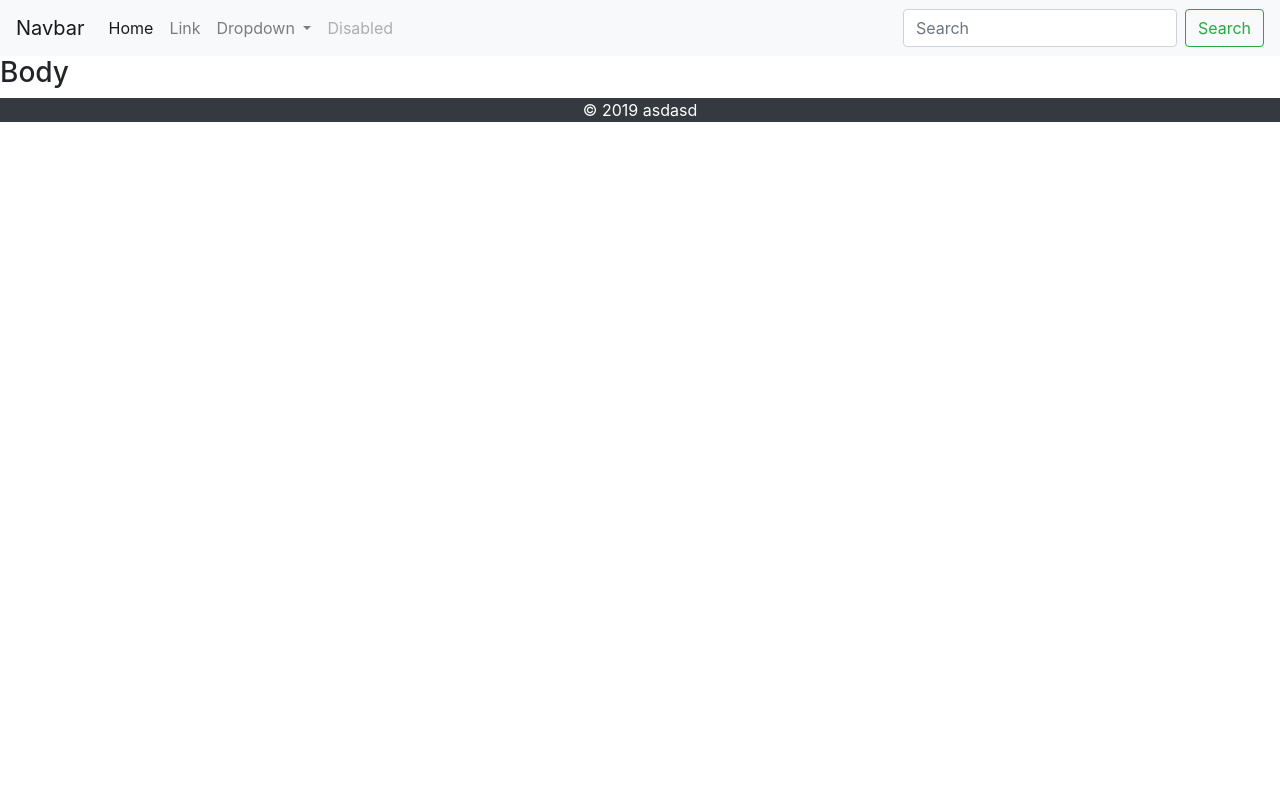
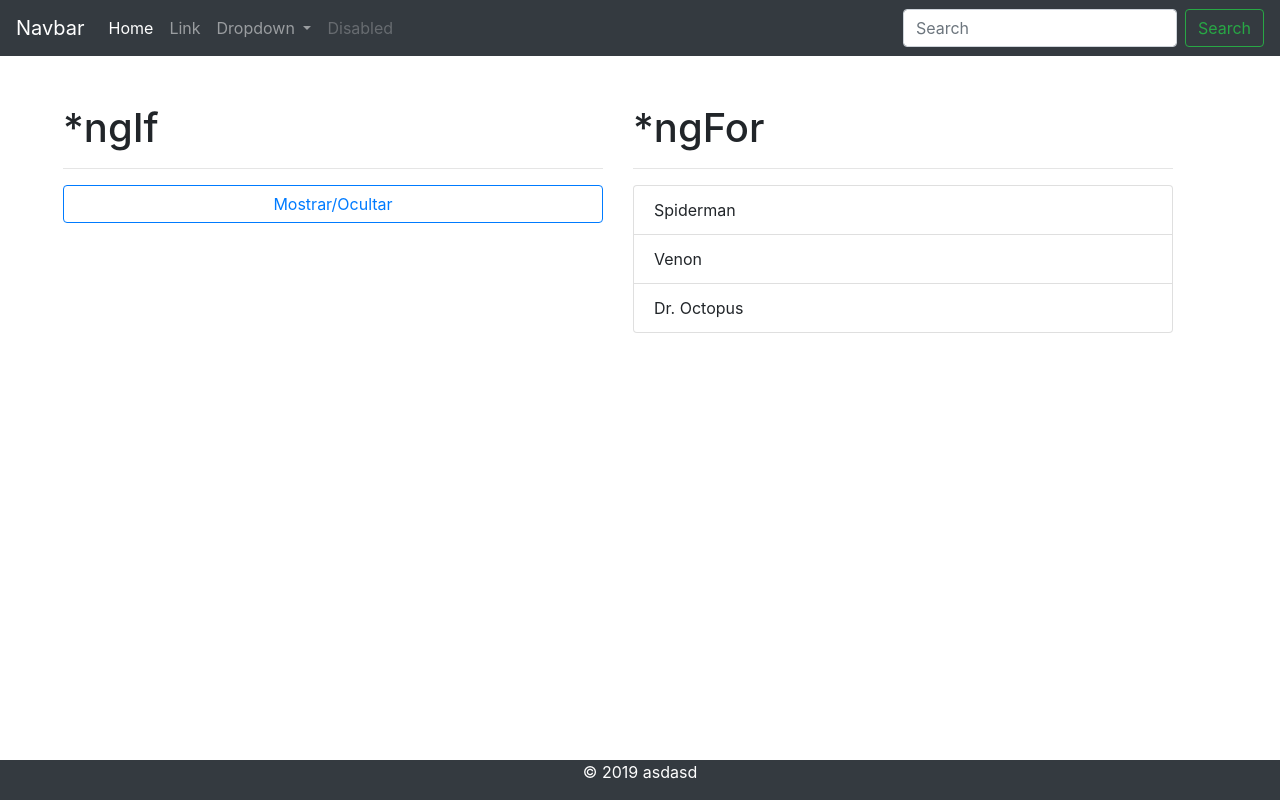
Before and after one commit to andreslond/EjemplosAngular, an Angular app: page / in a window 1280 px wide. Built offline with nearby package versions, Linux system fonts and the light colour scheme.

Commit message:
Se agrega estilos y listas

```diff
--- a/src/app/app.component.html
+++ b/src/app/app.component.html
@@ -1,5 +1,8 @@
 <app-header></app-header>
 
-<app-body calss="container"></app-body>
+<div class="container m-5">
+    <app-body></app-body>
+</div>
+
 
 <app-footer></app-footer>
--- a/src/app/components/body/body.component.html
+++ b/src/app/components/body/body.component.html
@@ -1 +1,25 @@
-<h3>Body</h3>
+<div class="row">
+    <div class="col">
+        <h1>*ngIf</h1>
+        <hr>
+
+        <div *ngIf="mostrar" class="card text-white bg-primary mb-3" style="width: 100%;">
+            <div class="card-body">
+                <h5 class="card-title">{{frase.autor}}</h5>
+                <p class="card-text">{{frase.mensaje}}</p>
+            </div>
+        </div>
+        <button (click)="mostrar = !mostrar" class="btn btn btn-outline-primary btn-block">
+            Mostrar/Ocultar
+        </button>
+    </div>
+
+    <div class="col">
+        <h1>*ngFor</h1>
+        <hr>
+        <ul class="list-group">
+            <li *ngFor="let item of personales" class="list-group-item">{{item}}</li>
+
+        </ul>
+    </div>
+</div>
--- a/src/app/components/body/body.component.ts
+++ b/src/app/components/body/body.component.ts
@@ -7,4 +7,12 @@ import { Component } from "@angular/core";
 
 export class BodyComponent {
 
+    mostrar = false;
+    frase: any = {
+        mensaje: 'Un gran poder requiere una gran responsabilidad',
+        autor: 'Ben Parker'
+    };
+
+    personales: string[] = ['Spiderman', 'Venon', 'Dr. Octopus'];
+
 }
--- a/src/app/components/header/header.component.html
+++ b/src/app/components/header/header.component.html
@@ -1,4 +1,4 @@
-<nav class="navbar navbar-expand-lg navbar-light bg-light">
+<nav class="navbar navbar-expand-lg navbar-dark bg-dark">
     <a class="navbar-brand" href="#">Navbar</a>
     <button class="navbar-toggler" type="button" data-toggle="collapse" data-target="#navbarSupportedContent"
         aria-controls="navbarSupportedContent" aria-expanded="false" aria-label="Toggle navigation">
--- a/src/styles.css
+++ b/src/styles.css
@@ -2,7 +2,7 @@
 
 footer {
     color: white;
-    position: relative;
+    position: absolute;
     bottom: 0px;
     width: 100%;
 }
```
